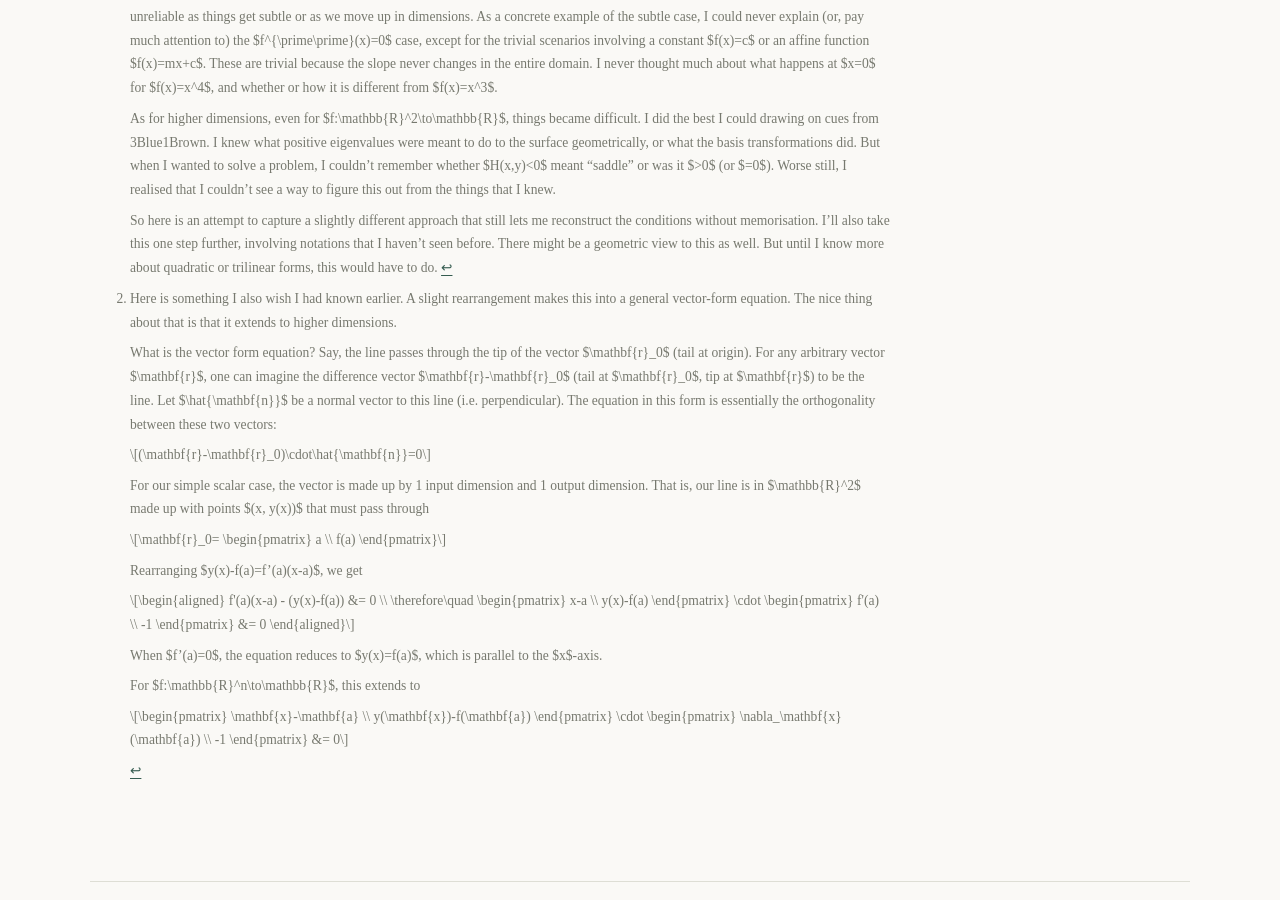
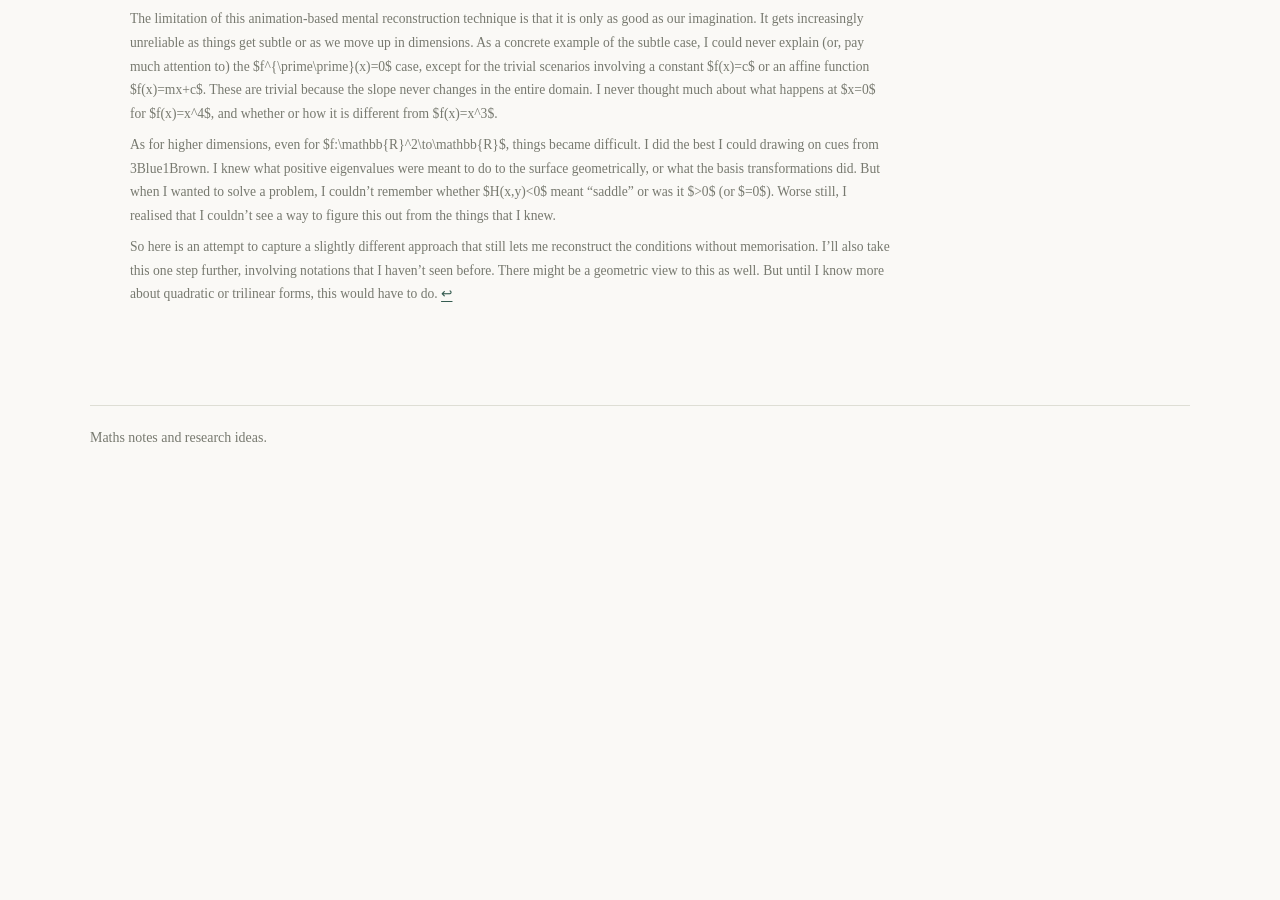
Before and after one commit to uselesstechjunks/maths, a Jekyll site: the page built from _posts/2026-10-21-when-the-hessian-fails.md, in a window 1280 px wide and 900 px high, scrolled down 2405 px. Built offline with Jekyll 4.4.1, drawn with Linux system fonts in a browser that asks for light colours; some web fonts are replaced; a script that is not in the unit is left out; after the commit the page ends 2889 px from its top, so only the background shows below that; some of the changed text lies outside the part shown.

Commit message:
Update 2026-10-21-when-the-hessian-fails.md

```diff
--- a/_posts/2026-10-21-when-the-hessian-fails.md
+++ b/_posts/2026-10-21-when-the-hessian-fails.md
@@ -36,7 +37,9 @@ y(x)&=f(a)+f'(a)(x-a) \\
 \end{aligned}
 $$
 
-which now looks more familiar for a straight line passing through $(a, b)$ with a slope $m$. [^2]
+{% assign related_post = site.posts | where: "slug", "linear-structures" | first %}
+
+which now looks more familiar for a straight line passing through $(a, b)$ with a slope $m$. Some interesting details on that is covered in [Linear Structures in Higher Dimensions]({{ related_post.url | relative_url }}).
 
 $$
 y-b=m(x-a)
@@ -85,58 +88,3 @@ Note that in this entire discussion, we actually didn't need the function to be
     As for higher dimensions, even for $f:\mathbb{R}^2\to\mathbb{R}$, things became difficult. I did the best I could drawing on cues from 3Blue1Brown. I knew what positive eigenvalues were meant to do to the surface geometrically, or what the basis transformations did. But when I wanted to solve a problem, I couldn't remember whether $H(x,y)<0$ meant "saddle" or was it $>0$ (or $=0$). Worse still, I realised that I couldn't see a way to figure this out from the things that I knew.
 
     So here is an attempt to capture a slightly different approach that still lets me reconstruct the conditions without memorisation. I'll also take this one step further, involving notations that I haven't seen before. There might be a geometric view to this as well. But until I know more about quadratic or trilinear forms, this would have to do.
-
-[^2]: Here is something I also wish I had known earlier. A slight rearrangement makes this into a general vector-form equation. The nice thing about that is that it extends to higher dimensions.
-
-    What is the vector form equation? Say, the line passes through the tip of the vector $\mathbf{r}_0$ (tail at origin). For any arbitrary vector $\mathbf{r}$, one can imagine the difference vector $\mathbf{r}-\mathbf{r}_0$ (tail at $\mathbf{r}_0$, tip at $\mathbf{r}$) to be the line. Let $\hat{\mathbf{n}}$ be a normal vector to this line (i.e. perpendicular). The equation in this form is essentially the orthogonality between these two vectors:
-
-    $$
-    (\mathbf{r}-\mathbf{r}_0)\cdot\hat{\mathbf{n}}=0
-    $$
-
-    For our simple scalar case, the vector is made up by 1 input dimension and 1 output dimension. That is, our line is in $\mathbb{R}^2$ made up with points $(x, y(x))$ that must pass through
-
-    $$
-    \mathbf{r}_0=
-    \begin{pmatrix}
-    a \\
-    f(a)
-    \end{pmatrix}
-    $$
-
-    Rearranging $y(x)-f(a)=f'(a)(x-a)$, we get
-
-    $$
-    \begin{aligned}
-    f'(a)(x-a) - (y(x)-f(a)) &= 0 \\
-    \therefore\quad
-    \begin{pmatrix}
-    x-a \\
-    y(x)-f(a)
-    \end{pmatrix}
-    \cdot
-    \begin{pmatrix}
-    f'(a) \\
-    -1
-    \end{pmatrix}
-    &= 0
-    \end{aligned}
-    $$
-
-    When $f'(a)=0$, the equation reduces to $y(x)=f(a)$, which is parallel to the $x$-axis.
-
-    For $f:\mathbb{R}^n\to\mathbb{R}$, this extends to
-
-    $$
-
-    \begin{pmatrix}
-    \mathbf{x}-\mathbf{a} \\
-    y(\mathbf{x})-f(\mathbf{a})
-    \end{pmatrix}
-    \cdot
-    \begin{pmatrix}
-    \nabla_\mathbf{x}(\mathbf{a}) \\
-    -1
-    \end{pmatrix}
-    &= 0
-    $$
```
Also changed, not shown: other parts of _posts/2026-10-21-when-the-hessian-fails.md (+1 -0 lines).
